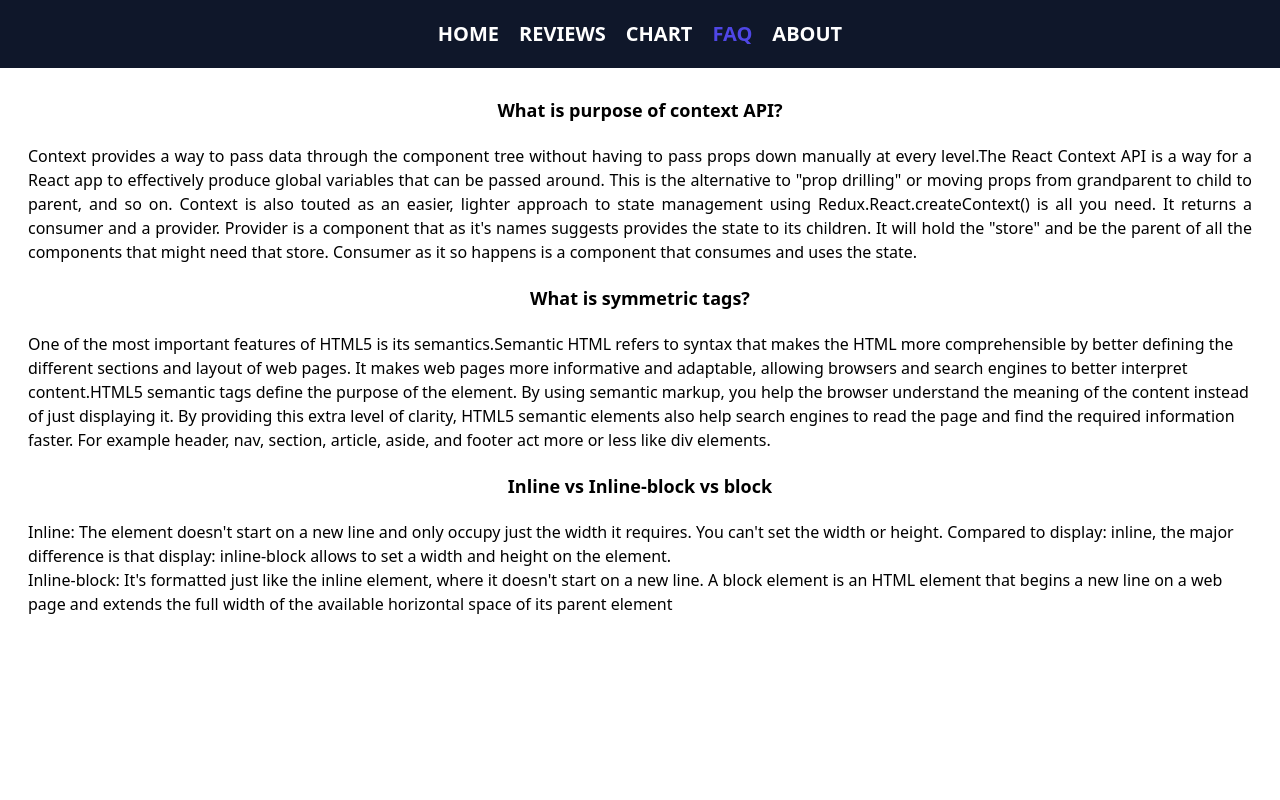
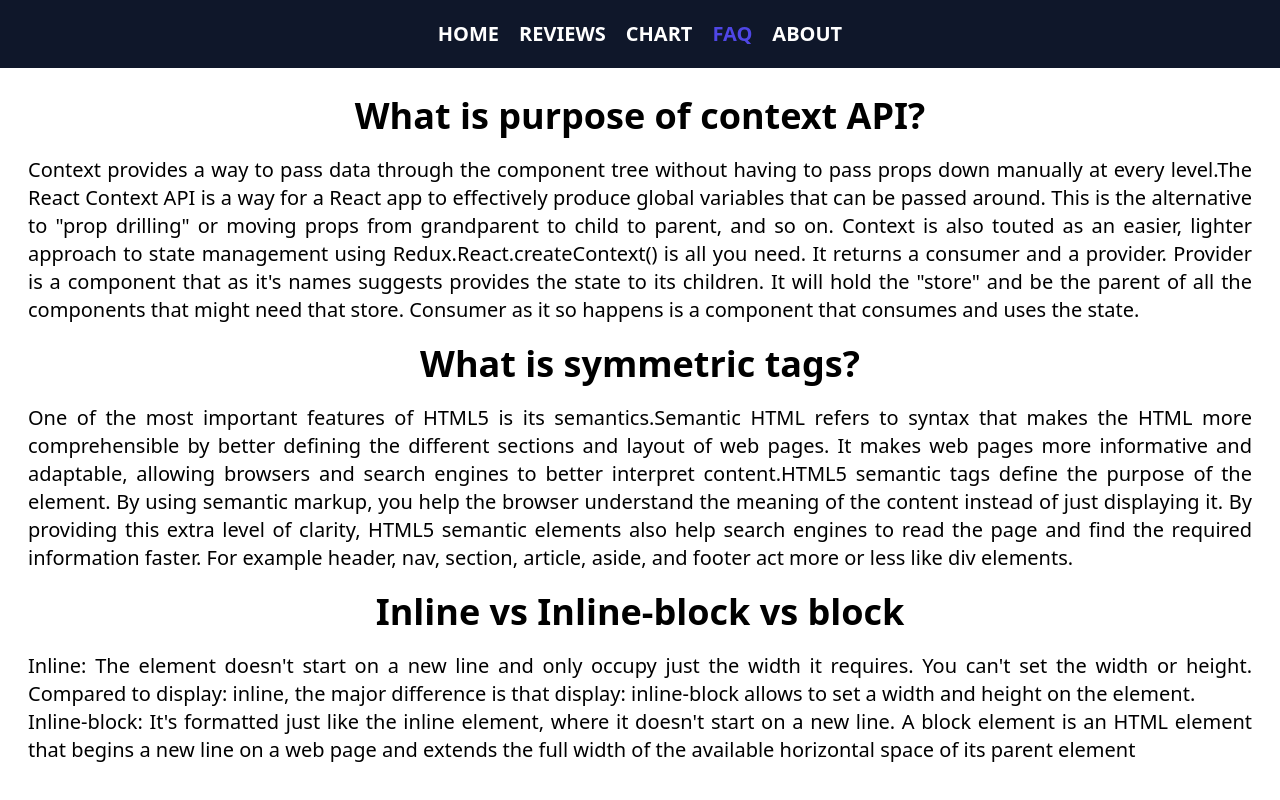
Before and after one commit to Yeasir-Hossain/reviewing-headphone, a React (Create React App) app: page /faq in a window 1280 px wide. Built offline with nearby package versions, Linux system fonts and the light colour scheme.

Commit message:
faq updated

```diff
--- a/src/Components/Faq/Faq.js
+++ b/src/Components/Faq/Faq.js
@@ -4,10 +4,10 @@ const Faq = () => {
     return (
       <div className="m-7">
         <div>
-          <h1 className="font-bold text-lg flex justify-center mb-5">
+          <h1 className="font-bold text-4xl flex justify-center mb-5">
             What is purpose of context API?
           </h1>
-          <p className="text-justify">
+          <p className="text-justify text-xl">
             Context provides a way to pass data through the component tree
             without having to pass props down manually at every level.The React
             Context API is a way for a React app to effectively produce global
@@ -23,10 +23,10 @@ const Faq = () => {
           </p>
         </div>
         <div>
-          <h1 className="font-bold text-lg flex justify-center mb-5 mt-5">
+          <h1 className="font-bold text-4xl flex justify-center mb-5 mt-5">
             What is symmetric tags?
           </h1>
-          <p>
+          <p className="text-justify text-xl">
             One of the most important features of HTML5 is its
             semantics.Semantic HTML refers to syntax that makes the HTML more
             comprehensible by better defining the different sections and layout
@@ -42,17 +42,17 @@ const Faq = () => {
           </p>
         </div>
         <div>
-          <h1 className="font-bold text-lg flex justify-center mb-5 mt-5">
+          <h1 className="font-bold text-4xl flex justify-center mb-5 mt-5">
             Inline vs Inline-block vs block
           </h1>
-          <p>
+          <p className="text-justify text-xl">
             Inline: The element doesn't start
             on a new line and only occupy just the width it requires. You can't
             set the width or height. Compared to display: inline, the major
             difference is that display: inline-block allows to set a width and
             height on the element.
             </p>
-            <p>
+            <p className="text-justify text-xl">
             Inline-block: It's formatted just like the inline element, where it
             doesn't start on a new line. A block element is an HTML element
             that begins a new line on a web page and extends the full width of
```
